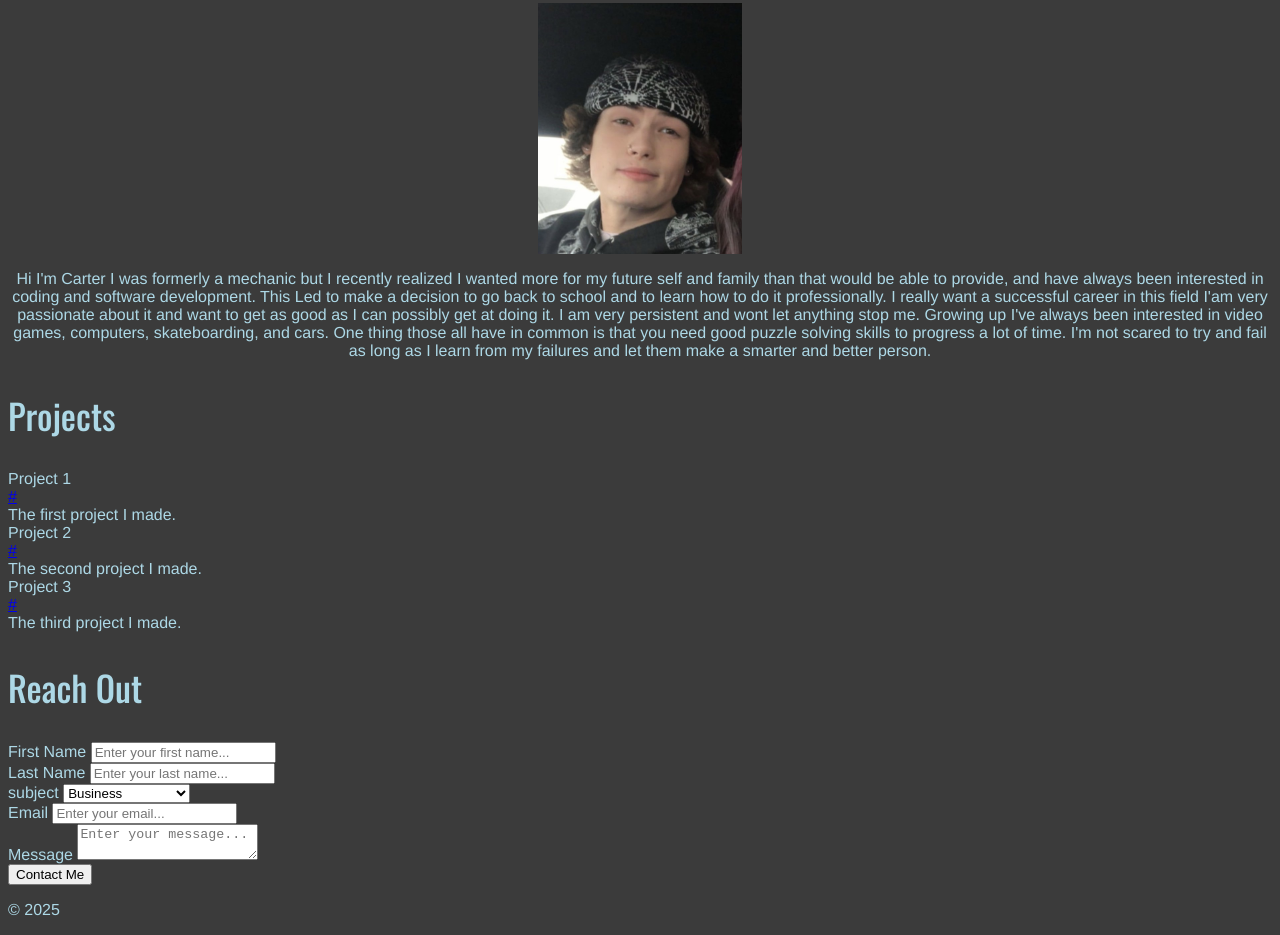
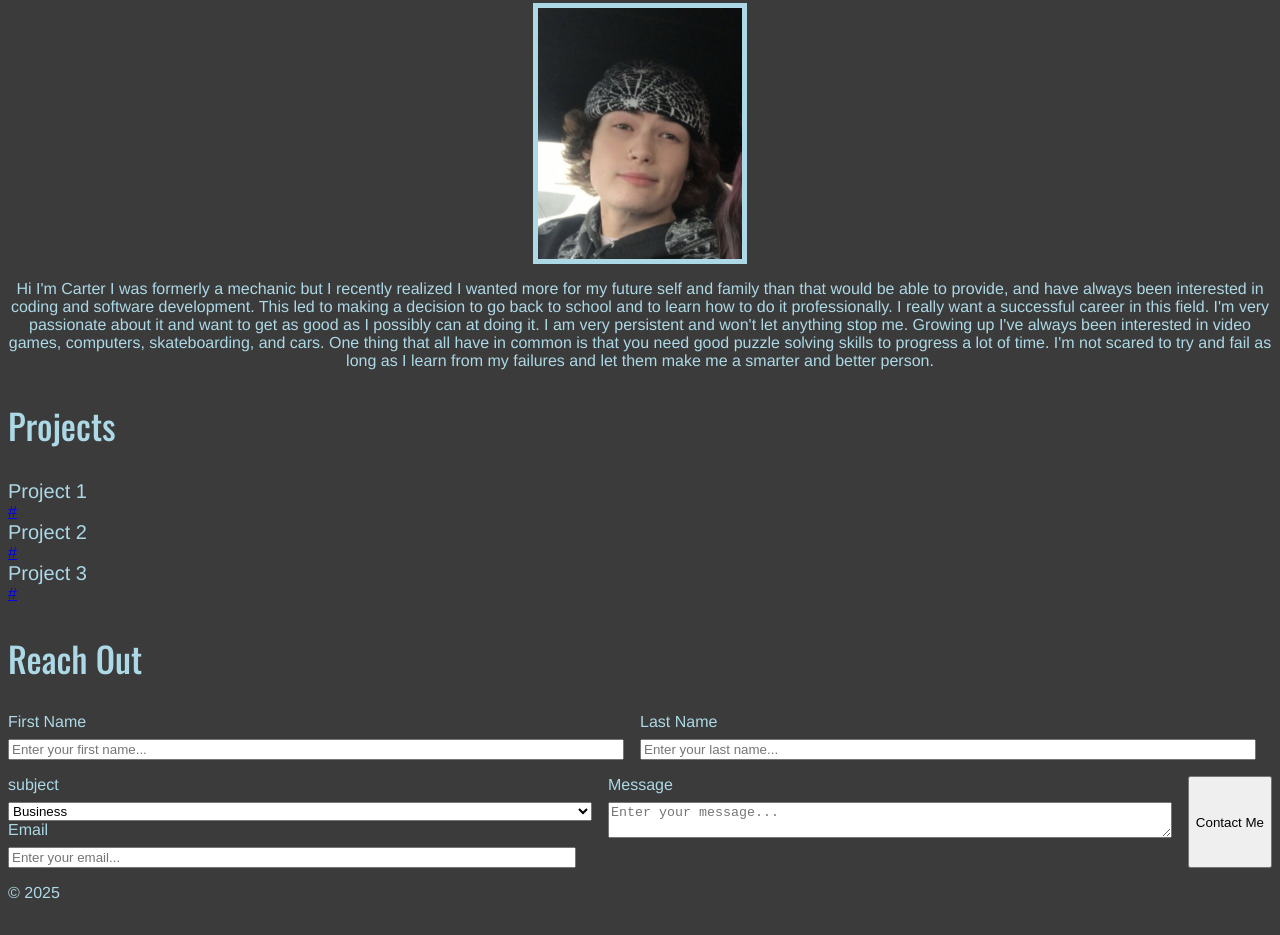
Before and after one commit to Carter133/Personal-Portfolio, a plain HTML site: page index.html in a window 1280 px wide. Shown: the part 365-1300 px from the top of the page. Drawn offline with nearby package versions, Linux system fonts and the light colour scheme.

Commit message:
in progress

```diff
--- a/index.html
+++ b/index.html
@@ -32,15 +32,13 @@
             </div>
             <p>Hi I'm Carter I was formerly a mechanic but I recently realized I wanted more for my future self and
                 family than that would be able to provide, and have always been interested in coding and software
-                development. This
-                Led to make a decision to go back to school and to learn how to do it professionally. I really want a
-                successful career in this field I'am very passionate about it and want to get as good as I can possibly
-                get at doing it.
-                I am very persistent and wont let anything stop me. Growing up I've always been interested in video
-                games, computers, skateboarding, and cars. One thing those all have in common is that you need good
-                puzzle solving skills
-                to progress a lot of time. I'm not scared to try and fail as long as I learn from my failures and let
-                them make a smarter and better person.
+                development. This led to making a decision to go back to school and to learn how to do it
+                professionally. I really want a successful career in this field. I'm very passionate about it and want
+                to get as good as I possibly can at doing it. I am very persistent and won't let anything stop me.
+                Growing up I've always been interested in video games, computers, skateboarding, and cars. One thing
+                that all have in common is that you need good puzzle solving skills to progress a lot of time. I'm not
+                scared to try and fail as long as I learn from my failures and let them make me a smarter and better
+                person.
             </p>
         </section>
         <section id="projects">
--- a/index.js
+++ b/index.js
@@ -41,6 +41,11 @@ projectItems.forEach((projectItems) => {
   descriptionDiv.textContent = descriptionText;
   projectDiv.appendChild(descriptionDiv);
 
+  projectDiv.addEventListener("click", () => {
+    titleDiv.classList.toggle("active");
+    urlA.classList.toggle("active");
+    descriptionDiv.classList.toggle("active");
+  });
+
   accordionDiv.appendChild(projectDiv);
 });
-console.log("hello");
--- a/styles.css
+++ b/styles.css
@@ -31,6 +31,7 @@ header {
   color: #add8e6;
 }
 
+/* socials */
 .fa-brands {
   width: 25px;
   height: 25px;
@@ -42,6 +43,7 @@ header {
   color: #cbc3e3;
 }
 
+/* bio */
 #bio p {
   text-align: center;
   margin: center;
@@ -53,4 +55,75 @@ header {
   display: block;
   margin-left: auto;
   margin-right: auto;
+  border: 5px solid #add8e6;
 }
+
+/* projects */
+.accordion-title {
+  background-color: #3b3b3b;
+  color: #add8e6;
+  text-align: left;
+  transition: background-color 0.3s ease;
+  font-size: 1.25rem;
+}
+
+.accordion-title:hover {
+  background-color: #525252;
+  color: #cbc3e3;
+}
+
+.accordion-title.active {
+  color: #cbc3e3;
+  font-weight: bold;
+}
+
+.accordion-description {
+  max-height: 0;
+  overflow: hidden;
+  transition: max-height 0.25s ease;
+  background-color: #3b3b3b;
+  font-weight: 350;
+  color: #cbc3e3;
+  font-size: 1.1rem;
+}
+
+.accordion-description.active {
+  max-height: 100px;
+}
+
+#content {
+  display: flex;
+  justify-content: center;
+  align-items: center;
+  max-width: 1200px;
+  margin: 0 auto;
+}
+
+#content form {
+  flex-grow: 1;
+  max-width: 600px;
+  margin: 0 auto;
+  width: 100%;
+  height: 100%;
+  background-color: #525252;
+}
+
+.input-row {
+  display: flex;
+  margin-bottom: 1rem;
+  width: 100%;
+}
+
+.input-group {
+  flex-grow: 1;
+  margin-right: 1rem;
+  display: flex;
+  flex-direction: column;
+}
+
+.input-group label {
+  margin-bottom: 0.5rem;
+}
+
+.input-group input {
+}
```
